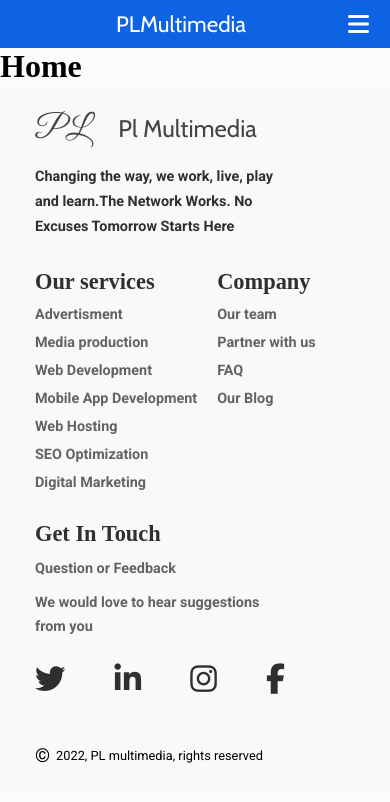
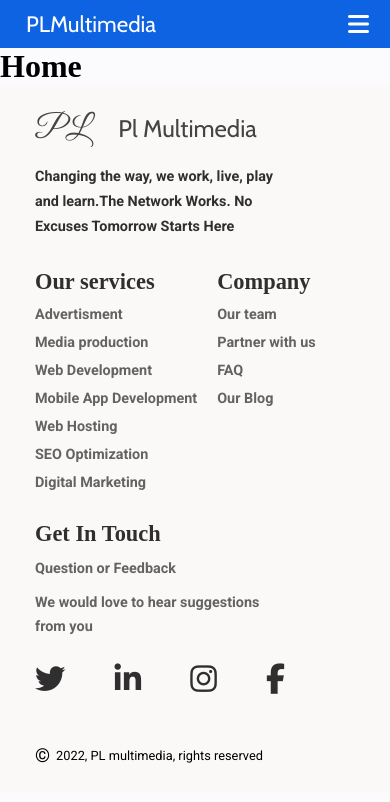
Before and after one commit to SDhakZ/PLMultimedia-Website, a React (Create React App) app: page / in a window 390 px wide. Shown: the top 802 px of the page. Built offline with nearby package versions, Linux system fonts and the light colour scheme.

Commit message:
"footer latest"

```diff
--- a/src/components/CSSmodules/NavBar.module.css
+++ b/src/components/CSSmodules/NavBar.module.css
@@ -130,7 +130,7 @@
   }
 
   .nav-logo {
-    flex-grow: 0;
+    flex-grow: 1; /*0*/
   }
 
   .navbar {
```
Also changed, not shown: 1 other file (tests, documents, lock files or other folders).
